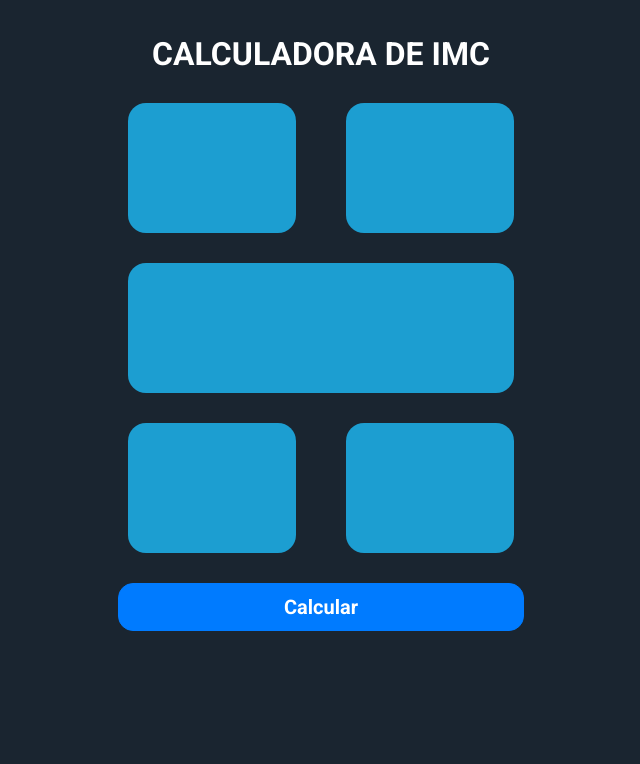
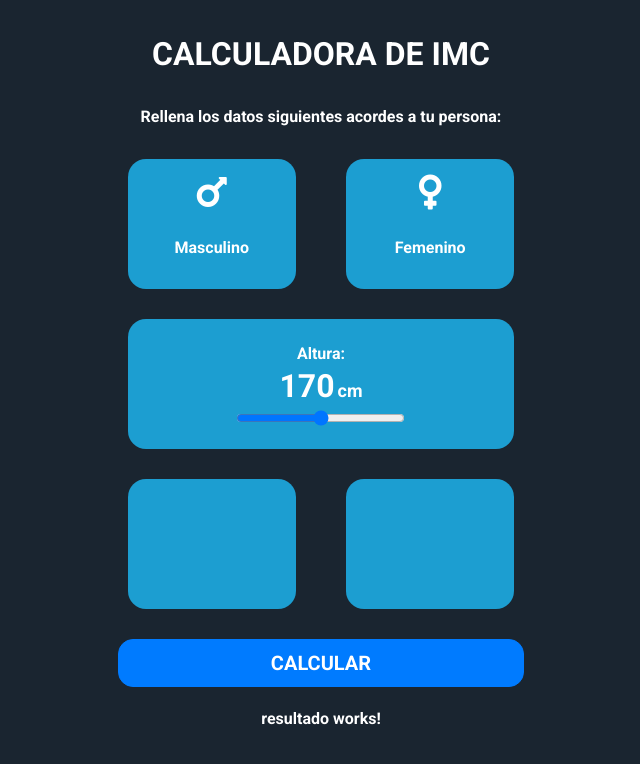
Before and after one commit to miryambathilde/calculadoraImc, an Angular app: page / in a window 1280 px wide. Shown: the top 764 px of the page, without its empty margins (319-959 px from the left). Built offline with nearby package versions, Linux system fonts and the light colour scheme.

Commit message:
estilos y form range para altura + sexo

```diff
--- a/src/app/components/inicio/inicio.component.css
+++ b/src/app/components/inicio/inicio.component.css
@@ -3,4 +3,29 @@
   height: 130px;
   border-radius: 18px;
   margin: 10px;
+  color: rgb(255, 255, 255);
 }
+
+.sexo {
+  font-size: 40px;
+}
+
+.estilonumero {
+  font-size: 32px;
+  font-weight: 800px;
+  margin-top: -20px;
+}
+
+.cm {
+  font-size: 18px;
+  font-weight: 400px;
+  margin-left: -5px;
+}
+
+.form-range {
+  padding: 0px 20px;
+}
+
+input [type=range]::-webkit-slider-thumb{
+  background: rgb(56, 56, 243);
+}
--- a/src/app/components/inicio/inicio.component.html
+++ b/src/app/components/inicio/inicio.component.html
@@ -1,21 +1,35 @@
 <div class="row">
   <div class="col-lg-4 offset-lg-4">
     <h2 class="titulo">CALCULADORA DE IMC</h2>
+    <br>
+    <p>Rellena los datos siguientes acordes a tu persona:</p>
     <div class="row">
       <div class="col-lg-6">
         <div class="fondoItem">
-
+          <div class="contenedor">
+            <i class="fas fa-mars sexo"></i>
+            <br>
+            <p>Masculino</p>
+          </div>
         </div>
       </div>
       <div class="col-lg-6">
         <div class="fondoItem">
-
+          <div class="contenedor">
+            <i class="fas fa-venus sexo"></i>
+            <br>
+            <p>Femenino</p>
+          </div>
         </div>
       </div>
     </div>
     <div class="col-lg-14">
       <div class="fondoItem">
-
+          <div class="contenedor">
+          <p>Altura:</p>
+          <div class="estilonumero">170 <span class="cm">cm</span></div>
+          <input type="range" class="form-range">
+        </div>
       </div>
     </div>
     <div class="row">
@@ -31,7 +45,7 @@
       </div>
     </div>
     <div class="col-lg-14">
-      <button class="btn btn-primary btn-lg btn-block">Calcular</button>
+      <button class="btn btn-primary btn-lg btn-block">CALCULAR</button>
 
       </div>
     </div>
--- a/src/index.html
+++ b/src/index.html
@@ -8,6 +8,7 @@
   <link rel="icon" type="image/x-icon" href="favicon.ico">
   <link rel="stylesheet" href="https://cdn.jsdelivr.net/npm/bootstrap@4.6.0/dist/css/bootstrap.min.css" integrity="sha384-B0vP5xmATw1+K9KRQjQERJvTumQW0nPEzvF6L/Z6nronJ3oUOFUFpCjEUQouq2+l" crossorigin="anonymous">
   <link href="https://fonts.googleapis.com/css2?family=Roboto:wght@700&display=swap" rel="stylesheet">
+  <link rel="stylesheet" href="https://cdnjs.cloudflare.com/ajax/libs/font-awesome/5.15.3/css/all.min.css" integrity="sha512-iBBXm8fW90+nuLcSKlbmrPcLa0OT92xO1BIsZ+ywDWZCvqsWgccV3gFoRBv0z+8dLJgyAHIhR35VZc2oM/gI1w==" crossorigin="anonymous" />
 </head>
 <body>
   <app-root></app-root>
--- a/src/styles.css
+++ b/src/styles.css
@@ -1,6 +1,11 @@
 body {
   background-color: #1a2530;
   font-family: 'Roboto', sans-serif;
+}
+
+p {
+  color: white;
+  text-align: center;
 }
 
 .titulo {
@@ -21,3 +26,11 @@ body {
   border-radius: 15px;
   margin-top: 20px;
 }
+
+.contenedor {
+  display: flex;
+  justify-content: center;
+  flex-direction: column;
+  align-items: center;
+  height: 100%;
+}
```
